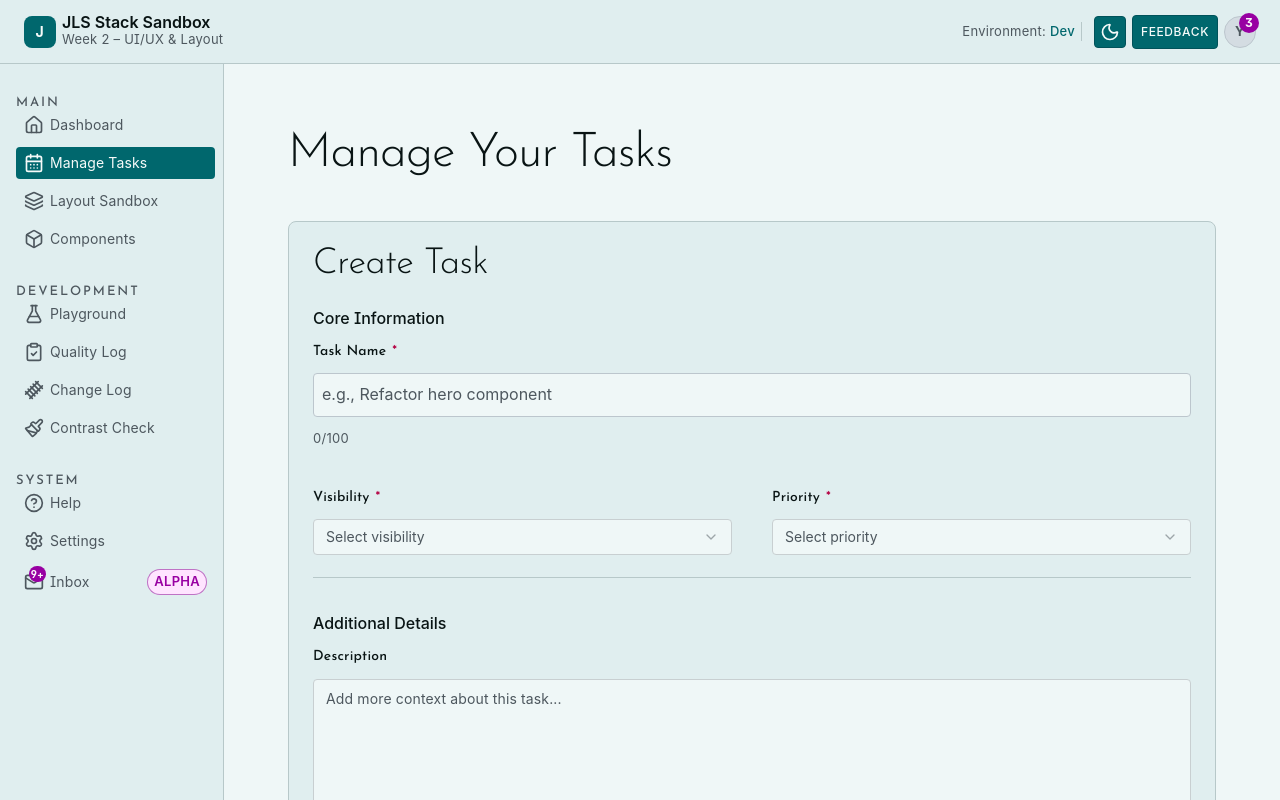
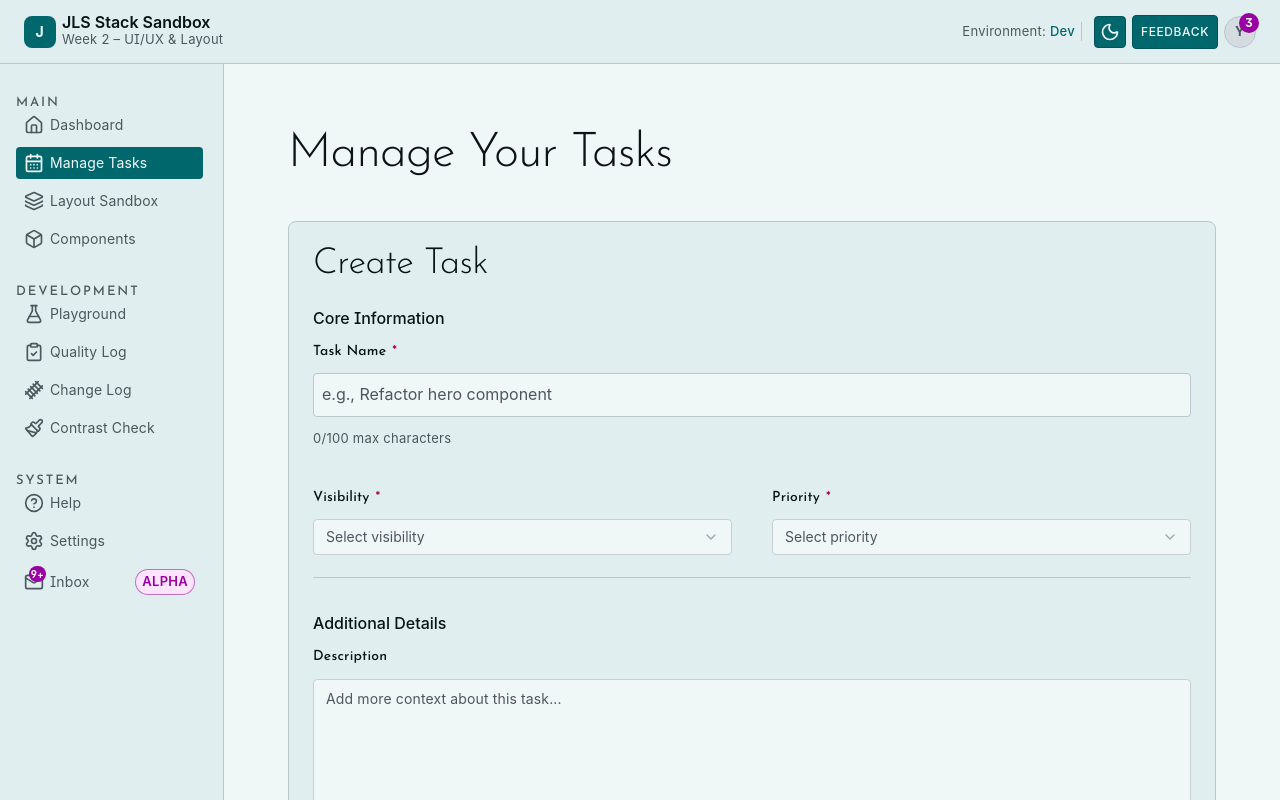
Before and after one commit to j-k-bailey/jls-stack-sandbox-jon, a React (Vite) app: page /create-task in a window 1280 px wide. Shown: the top 800 px of the page. Built offline with nearby package versions, Linux system fonts and the light colour scheme; a web font is replaced by a local one.

Commit message:
chore: updated QualityCheck page and clarified an error message on CreateTaskPage

```diff
--- a/src/components/layout/NavigationItem.tsx
+++ b/src/components/layout/NavigationItem.tsx
@@ -139,7 +139,7 @@ NavigationHeading.displayName = "NavigationHeading";
 const NavigationGroup = React.forwardRef<HTMLDivElement, NavigationGroupProps>(
   ({ items, onItemClick }, ref) => {
     return (
-      <div ref={ref} className="flex flex-col">
+      <div ref={ref} className="flex flex-col pr-inset-sm">
         {items.map((item, index) => {
           switch (item.type) {
             case "heading":
--- a/src/pages/CreateTaskPage.tsx
+++ b/src/pages/CreateTaskPage.tsx
@@ -74,8 +74,11 @@ const TAGS = [
 
 const taskNameSchema = z
   .string()
-  .min(1, "Task name is required")
-  .max(100, "Task name must be 100 characters or less");
+  .min(1, "Task name is required. Must have 1-100 characters.")
+  .max(
+    100,
+    "Task name must be 100 characters or less (at least 1 character required).",
+  );
 
 const visibilitySchema = z.enum(["team", "personal"], {
   error: "Please select task visibility",
@@ -300,7 +303,7 @@ export const CreateTaskPage = () => {
                       <div className="flex items-center justify-between gap-2">
                         <FieldError errors={[errors.taskName]} />
                         <span className="caption text-muted-foreground shrink-0">
-                          {field.value.length}/100
+                          {field.value.length}/100 max characters
                         </span>
                       </div>
                     </Field>
--- a/src/pages/QualityCheck.tsx
+++ b/src/pages/QualityCheck.tsx
@@ -89,6 +89,12 @@ export function QualityCheckPage() {
               playground have numerous contrast failures, and disable state
               cards on Contrast check have contrast failure)
             </ChecklistCardItem>
+            <ChecklistCardItem checked>
+              <strong>axe DevTools Full Page Scan</strong> completed with Best
+              Practices on in mobile and desktop sizes (Aesthetic cards in
+              playground have numerous contrast failures, and disable state
+              cards on Contrast check have contrast failure)
+            </ChecklistCardItem>
           </ChecklistCardContent>
         </ChecklistCard>
       </div>
```
